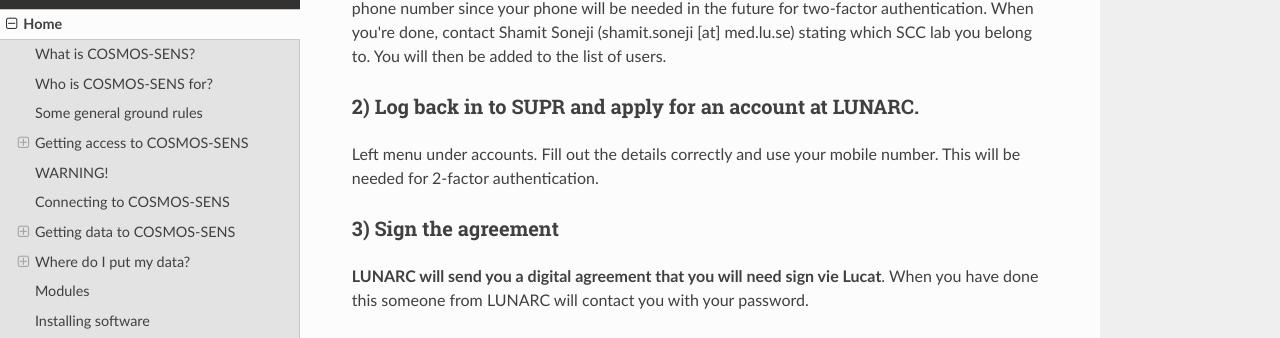
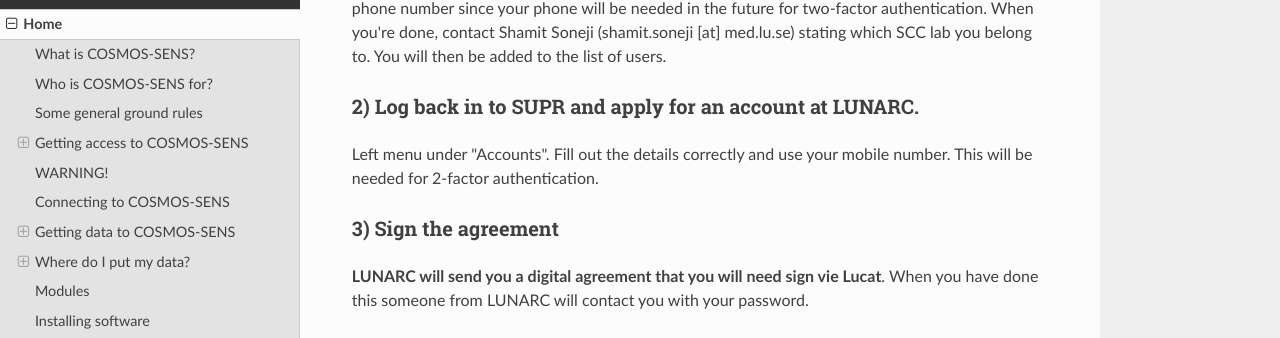
Before and after one commit to sccbioinformatics/SCC_CSENS_docs, an MkDocs documentation site: the page built from docs/index.md, in a window 1280 px wide and 900 px high, scrolled down 1229 px. Shown: the part 113-451 px from the top of the window. Built offline with MkDocs 1.6.1, drawn with Linux system fonts in a browser that asks for light colours; nearby versions of some CDN libraries.

```diff
--- a/docs/index.md
+++ b/docs/index.md
@@ -36,7 +36,7 @@ The first thing you need to do is make an account at [SUPR](https://supr.naiss.s
 
 ### 2) Log back in to SUPR and apply for an account at LUNARC.
 
-Left menu under accounts. Fill out the details correctly and use your mobile number. This will be needed for 2-factor authentication.
+Left menu under "Accounts". Fill out the details correctly and use your mobile number. This will be needed for 2-factor authentication.
 
 ### 3) Sign the agreement
 
```
